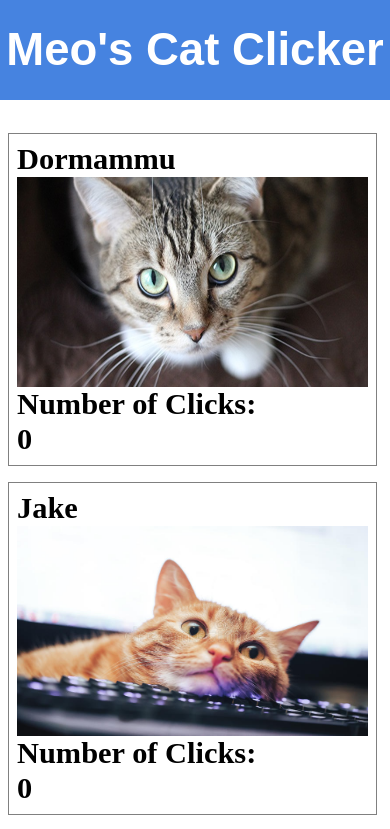
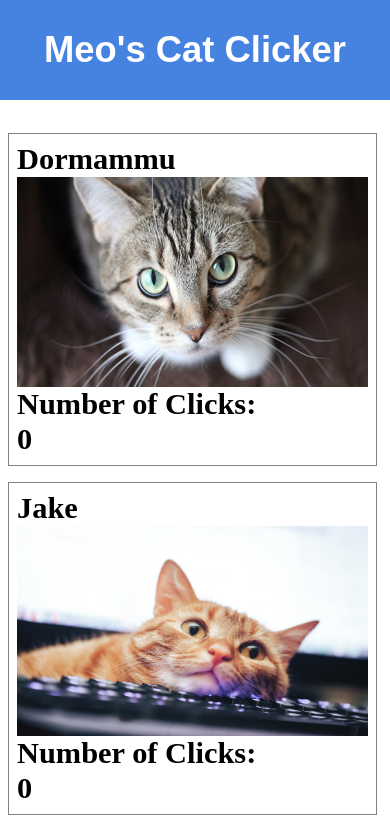
Before and after one commit to hangryCat/cat-clicker, a plain HTML site: page index.html in a window 390 px wide. Shown: the top 829 px of the page. Drawn offline with Linux system fonts and the light colour scheme.

Commit message:
Change font-size for mobile view

```diff
--- a/css/style.css
+++ b/css/style.css
@@ -61,7 +61,7 @@ section.cat-info {
   }
 
   nav {
-    font-size: 1.75em;
+    font-size: 1.4em;
     letter-spacing: 0;
   }
 
```
